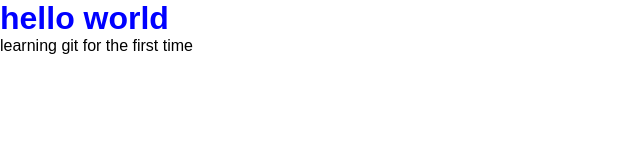
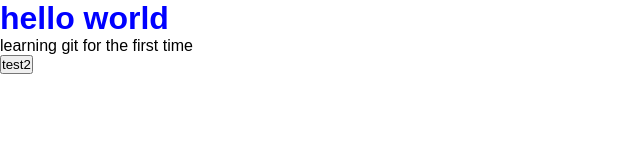
Before and after one commit to PRIYANSHUPAUL786125/githubtest1, a plain HTML site: page index.html in a window 1280 px wide. Shown: the full height of the page, 0-640 px from the left. Drawn offline with Linux system fonts and the light colour scheme.

Commit message:
second test

```diff
--- a/index.html
+++ b/index.html
@@ -9,5 +9,6 @@
 <body>
     <h1>hello world</h1>
     <p>learning git for the first time</p>
+    <button>test2</button>
 </body>
 </html>
```
